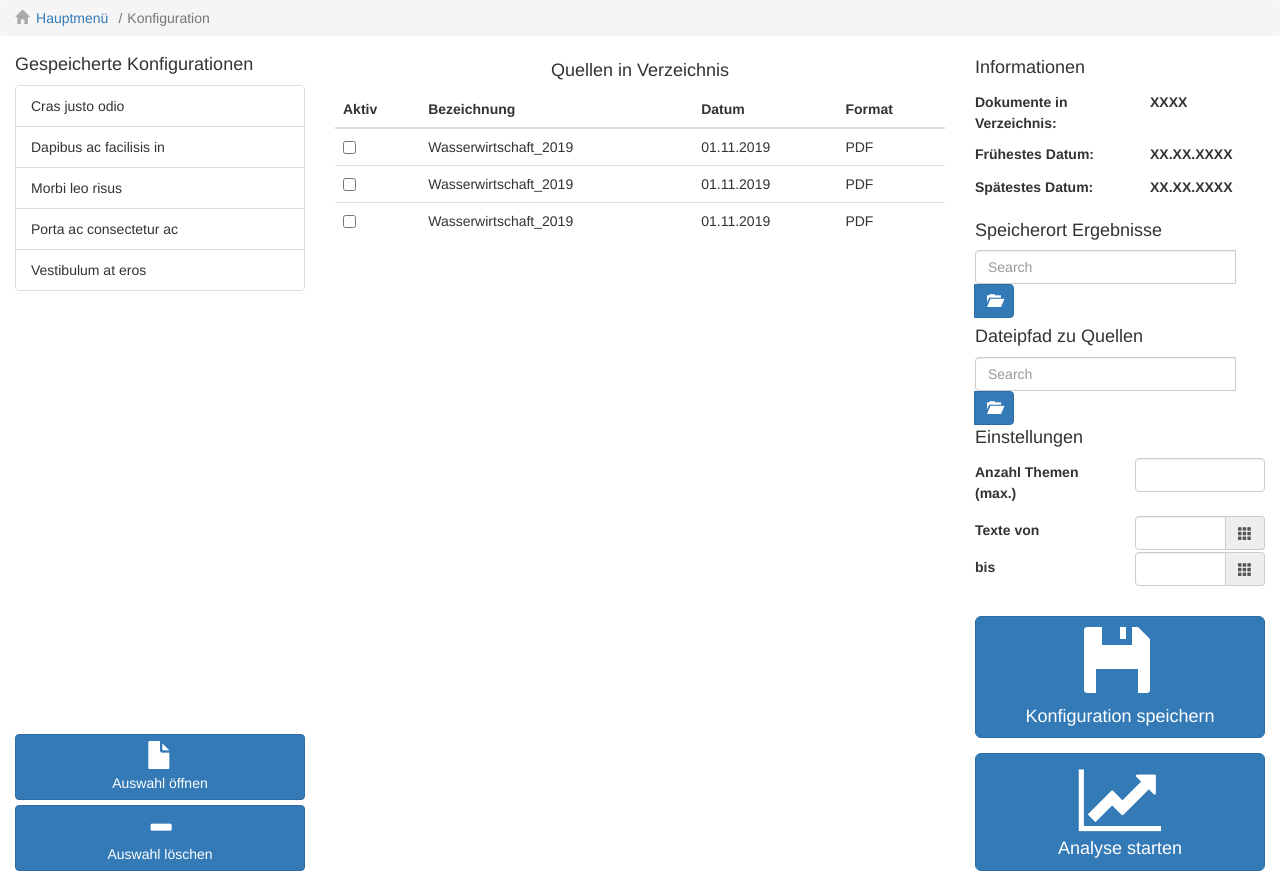
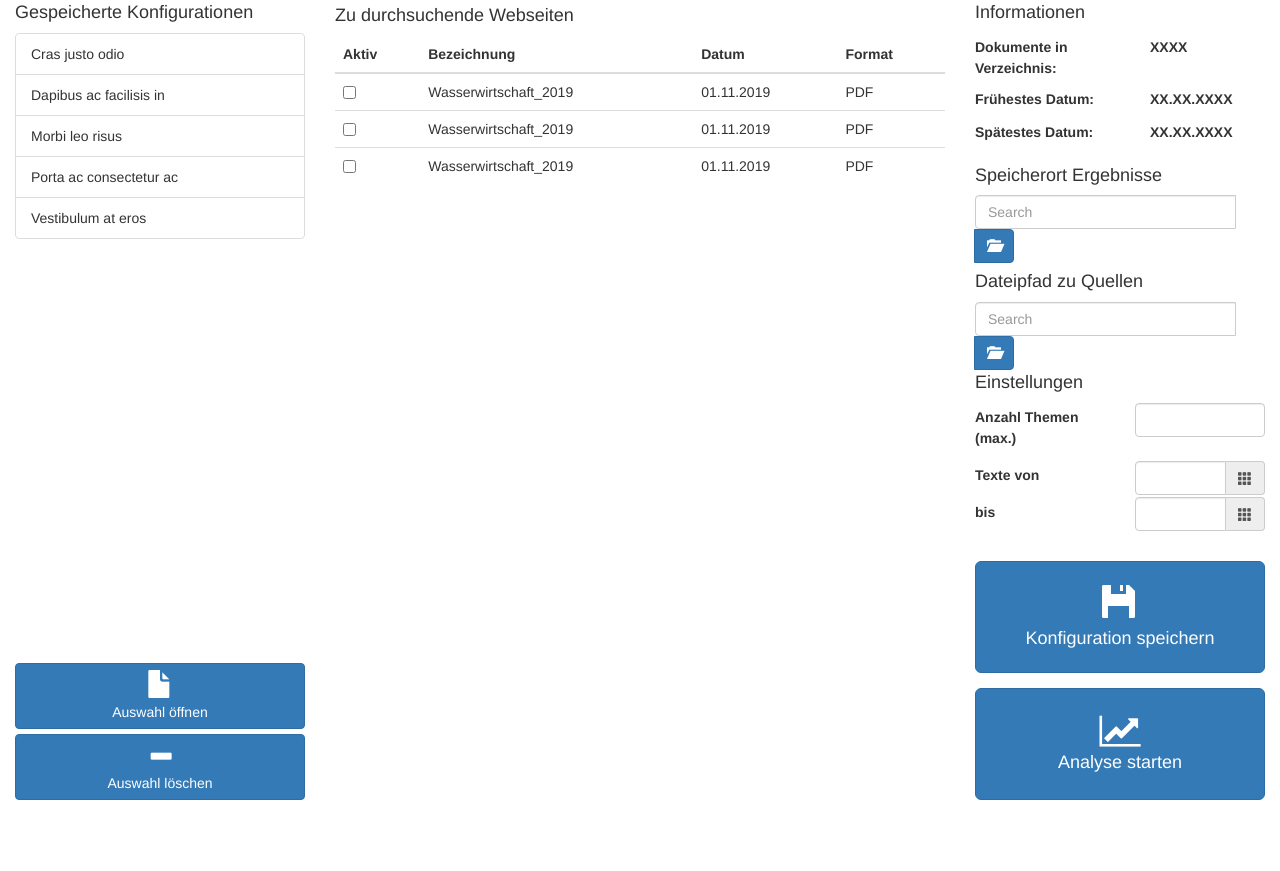
Before and after one commit to KevinLang1337/analysetool, a Django app: page /tool/konfiguration/ in a window 1280 px wide. After the commit the page ends 800 px from the top, so only its background shows below. Run offline with Django 3.2, Linux system fonts and the light colour scheme; some libraries are stand-ins or nearby versions.

Commit message:
Diverse Änderungen

```diff
--- a/tool/templates/base_generic.html
+++ b/tool/templates/base_generic.html
@@ -25,20 +25,12 @@
 </head>
 
 <body>
-    <header style="height: 5vh; min-height: 5vh; padding-bottom: 55px;">
-        <nav aria-label="breadcrumb">
-            <ol class="breadcrumb">
-                <li class="breadcrumb-item"><a href="{% url 'index' %}">
-                        <i style="margin-right: 0.5em; color: darkgray;"
-                            class="glyphicon glyphicon-home"></i>Hauptmenü</a></li>
-                {% block breadcrumb %}{% endblock %}
-            </ol>
-        </nav>
-    </header>
+
+
 
     <main role="main">
-        <div class="container-fluid">
-            <div class="row" style="height: 93vh;">
+        <div class="container-fluid" style="height: 100%;padding:0;margin:0;">
+            <div class="row" style="height: 100vh; padding:0; margin:0;">
                 {% block content %}
 
                 {% endblock %}
--- a/tool/templates/konfiguration.html
+++ b/tool/templates/konfiguration.html
@@ -8,10 +8,10 @@
 {% block content %}
 <!-- LEFT COLUMN -->
 <div class="col-3" style="flex-flow: column; display:flex;">
-            <h1 class="title" style="margin-top: 0; padding-top: 0">Gespeicherte Konfigurationen</h1>
+  <h1 class="title">Gespeicherte Konfigurationen</h1>
 
   <!-- LIST LEFT SIDE-->
-            <ul class="list-group with_scrollbar" style="flex-grow : 1;">
+  <ul class="list-group with_scrollbar" style="flex-grow:1;">
     <li class="list-group-item">Cras justo odio</li>
     <li class="list-group-item">Dapibus ac facilisis in</li>
     <li class="list-group-item">Morbi leo risus</li>
@@ -26,8 +26,13 @@
 </div>
 
 <!-- MIDDLE COLUMN -->
-        <div class="col-6" style="flex-flow: column; display:flex;">
-            <h1 class="title" style="text-align: center;">Quellen in Verzeichnis</h1>
+<div class="col-6" style="flex-flow: column; display:flex; margin: 0;">
+  <h1 class="title" style="text-align:left;">Zu durchsuchende Webseiten</h1>
+  <div class="row" style="height: 100%;">
+
+    <div class="col-12 with_scrollbar" style="flex-flow: column; display: flex; margin: 0%;">
+
+
       <!-- TABLE MIDDLE -->
       <table class="table">
         <thead>
@@ -64,6 +69,9 @@
       </table>
     </div>
 
+  </div>
+</div>
+
 <!-- RIGHT COLUMN -->
 <div class="col-3" style="flex-flow: column; display:flex;">
 
@@ -78,8 +86,7 @@
 
     <label class="col-6 col-form-label">Frühestes Datum: </label>
     <div class="col-6">
-                    <label for="amount_documents" class="col-6 col-form-label"
-                        style="margin-bottom: 2%;">XX.XX.XXXX</label>
+      <label for="amount_documents" class="col-6 col-form-label" style="margin-bottom: 2%;">XX.XX.XXXX</label>
     </div>
 
     <label class="col-6 col-form-label">Spätestes Datum: </label>
@@ -95,8 +102,7 @@
   <div class="input-group" style="width: 90%; margin-bottom: 2%">
     <input type="text" class="form-control" style="margin:0" placeholder="Search">
     <div class="input-group-append">
-                    <button class="btn btn-primary" type="submit"><span
-                            class="glyphicon glyphicon-folder-open"></span></button>
+      <button class="btn btn-primary" type="submit"><span class="glyphicon glyphicon-folder-open"></span></button>
     </div>
   </div>
 
@@ -105,8 +111,7 @@
   <div class="input-group" style="width: 90%;">
     <input type="text" class="form-control" placeholder="Search">
     <div class="input-group-append">
-                    <button class="btn btn-primary" type="submit"><span
-                            class="glyphicon glyphicon-folder-open"></span></button>
+      <button class="btn btn-primary" type="submit"><span class="glyphicon glyphicon-folder-open"></span></button>
     </div>
   </div>
 
@@ -119,8 +124,7 @@
       <label for="amount_topics" class="col-6 col-form-label" style="margin-bottom: 2%;">Anzahl Themen
         (max.)</label>
       <div class="col-6">
-                        <input type="number" class="form-control" onkeypress="return isNumberKey(event)"
-                            id="amount_topics">
+        <input type="number" class="form-control" onkeypress="return isNumberKey(event)" id="amount_topics">
       </div>
 
       <label for="text_from" class="col-6 col-form-label" style="margin-bottom: 2%;">Texte von</label>
@@ -150,12 +154,12 @@
   <!-- BUTTON SAVE CONFIGURATION -->
   <button type="button" class="btn btn-primary btn-lg text-center"
     style="width: 100%; height: 15%; margin: auto; margin-top: 5%; display: block; white-space: normal;"><span
-                    class="glyphicon glyphicon-floppy-disk gly-4x"></span><br>Konfiguration speichern</button>
+      class="glyphicon glyphicon-floppy-disk gly-2x"></span><br>Konfiguration speichern</button>
 
   <!-- BUTTON START ANALYSIS -->
   <button type="button" class="btn btn-primary btn-lg text-center"
     style="width: 100%; height: 15%; margin: auto; margin-top: 5%; display: block; white-space: normal;"><span
-                    class="fa fa-line-chart fa-4x"></span><br>Analyse starten</button>
+      class="fa fa-line-chart fa-2x"></span><br>Analyse starten</button>
 
 </div>
 {% endblock %}
```
Also changed, not shown: tool/templates/webcrawler.html (+7 -6 lines). Lines whose indentation alone changed are shown as unchanged.
